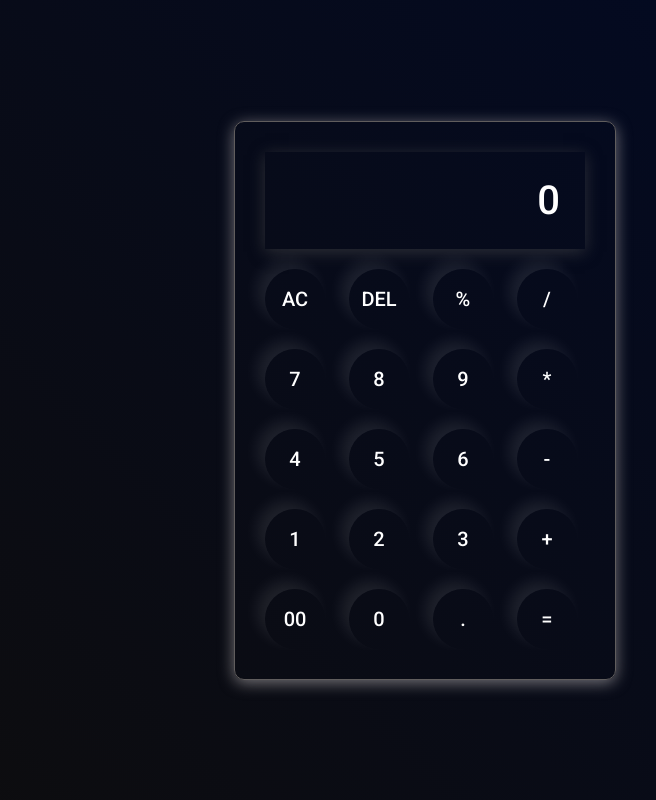
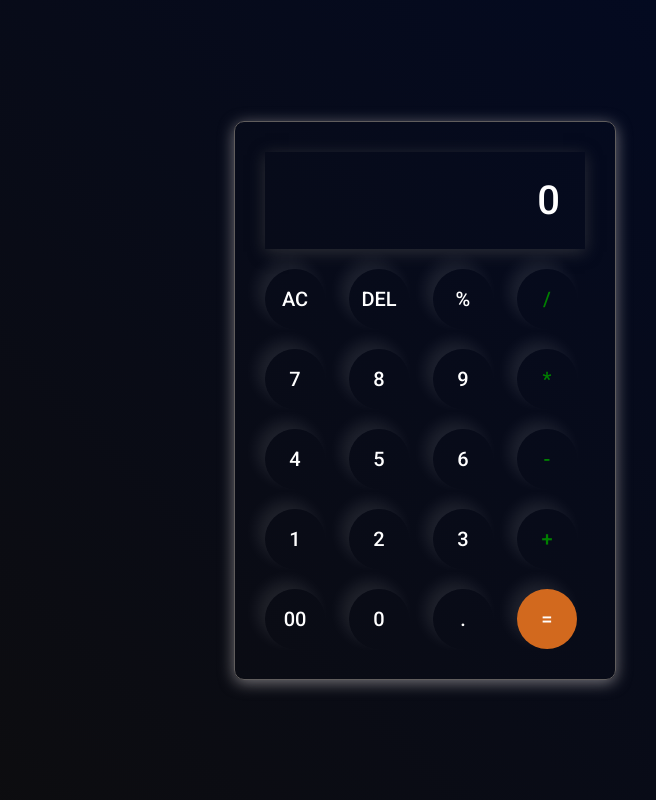
Before and after one commit to masrafialamsajib/calculator-assignment, a plain HTML site: page index.html in a window 1280 px wide. Shown: the whole page, without its empty margins (215-871 px from the left). Drawn offline with Linux system fonts and the light colour scheme; a web font is replaced by a local one.

Commit message:
operator class

```diff
--- a/index.html
+++ b/index.html
@@ -14,31 +14,31 @@
         <button>AC</button>
         <button>DEL</button>
         <button>%</button>
-        <button>/</button>
+        <button class="operator">/</button>
     </div>
     <div>
         <button>7</button>
         <button>8</button>
         <button>9</button>
-        <button>*</button>
+        <button class="operator">*</button>
     </div>
     <div>
         <button>4</button>
         <button>5</button>
         <button>6</button>
-        <button>-</button>
+        <button class="operator">-</button>
     </div>
     <div>
         <button>1</button>
         <button>2</button>
         <button>3</button>
-        <button>+</button>
+        <button class="operator">+</button>
     </div>
     <div>
         <button>00</button>
         <button>0</button>
         <button>.</button>
-        <button>=</button>
+        <button class="equalclass">=</button>
     </div>
     </div>
 </body>
--- a/style.css
+++ b/style.css
@@ -38,6 +38,7 @@ input{
 }
 input::placeholder{
     color: white;
+    border-radius: 15px;
 }
 button{
     border: none;
@@ -51,3 +52,10 @@ button{
     box-shadow: -8px -8px 15px rgba(255, 255, 255, 0.09);
     cursor: pointer;
 }
+
+.equalclass{
+    background-color: chocolate;
+}
+.operator{
+    color: green;
+}
```
